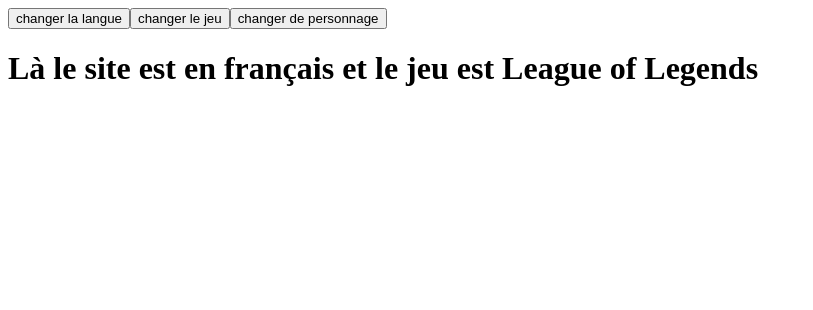
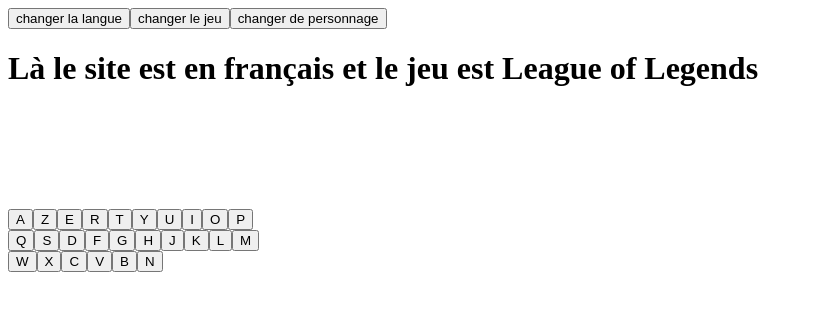
Before and after one commit to antoineswg/Bait-Ping, a React (Vite) app: page / in a window 1280 px wide. Shown: the top 310 px of the page, without its empty margins (0-813 px from the left). Built offline with nearby package versions, Linux system fonts and the light colour scheme.

Commit message:
made a keyboard to guess a letter

```diff
--- a/src/App.tsx
+++ b/src/App.tsx
@@ -1,6 +1,7 @@
 import { useState, useEffect } from 'react';
 import { Header } from './components/Header';
 import { Guess } from './components/Guess';
+import { Keyboard } from './components/Keyboard';
 import headerContent from './content/header.json';
 
 function App() {
@@ -10,7 +11,20 @@
   const [locale, setLocale] = useState(() => {
     return localStorage.getItem('locale') || 'lol';
   });
-  const [language, setLanguage] = useState('fr');
+  const [language, setLanguage] = useState(() => {
+    return localStorage.getItem('language') || 'fr';
+  });
+
+  const [stage, setStage] = useState(0);
+
+  const [deactivatedKeys, setDeactivatedKeys] = useState(() => {
+    const savedKeys = localStorage.getItem('deactivatedKeys');
+    return savedKeys ? JSON.parse(savedKeys) : [];
+  });
+
+  useEffect(() => {
+    localStorage.setItem('deactivatedKeys', JSON.stringify(deactivatedKeys));
+  }, [deactivatedKeys]);
 
   useEffect(() => {
     if (word === '') {
@@ -25,15 +39,20 @@
         .then(data => {
           setWord(data.word);
           localStorage.setItem('word', data.word);
-          console.log("C'est de la triche mais ton champion à deviner c'est : ", data.word);
-        })
+          })
         .catch(error => console.error('Error:', error));
+        setStage(0);
+        setDeactivatedKeys([]);
     }
   }, [locale, word]);
 
   useEffect(() => {
     localStorage.setItem('locale', locale);
   }, [locale]);
+
+  useEffect(() => {
+    localStorage.setItem('language', language);
+  }, [language]);
 
   const wordLenght = word.length;
 
@@ -42,7 +61,8 @@
   return (
     <div>
       <Header language={language} setLanguage={setLanguage} locale={locale} setLocale={setLocale} data={headerData} setWord={setWord}/>
-      <Guess wordLenght={wordLenght} word={word}/>
+      <Guess wordLenght={wordLenght} word={word} guesses={deactivatedKeys}/>
+      <Keyboard language={language} stage={stage} setStage={setStage} deactivatedKeys={deactivatedKeys} setDeactivatedKeys={setDeactivatedKeys} />
     </div>
   );
 }
--- a/src/components/Guess.jsx
+++ b/src/components/Guess.jsx
@@ -1,15 +1,17 @@
 import { GuessComponent } from './GuessComponent';
 
 
-export const Guess = ({wordLenght, word}) => {
+export const Guess = ({wordLenght, word, guesses}) => {
 
     return (
         <div className='guess'>
             {Array.from({ length: wordLenght }).map((_, index) => {
                 const letter = word[index];
-                const nonLetter = /[a-zA-Z]/.test(letter) ? "" : letter;
-                return <GuessComponent key={index} nonLetter={nonLetter} />;
+                const guessed = /[a-zA-Z]/.test(letter) ? "" : letter;
+                const guessedLetter = guesses.includes(letter.toUpperCase()) ? letter : guessed;
+                return <GuessComponent key={index} guessed={guessedLetter} />;
             })}
+            {guesses}
         </div>
     );
   };
--- a/src/components/GuessComponent.jsx
+++ b/src/components/GuessComponent.jsx
@@ -1,9 +1,9 @@
-export const GuessComponent = ({ nonLetter }) => {
-    const className = `guessComponent ${nonLetter !== '' ? 'noBackground' : ''}`;
+export const GuessComponent = ({ guessed }) => {
+    const className = `guessComponent ${guessed !== '' ? 'noBackground' : ''}`;
 
     return (
         <span className={className}>
-            {nonLetter}
+            {guessed.toUpperCase()}
         </span>
     );
 };
--- /dev/null
+++ b/src/components/Keyboard.jsx
@@ -0,0 +1,50 @@
+export const Keyboard = ({ language, stage, setStage, deactivatedKeys, setDeactivatedKeys }) => {
+
+    const printKeyboard = (layout) => {
+        return (
+            <div>
+                {layout.map((row, rowIndex) => (
+                    <div key={rowIndex}>
+                        {row.map((key, keyIndex) => (
+                            <button
+                                key={keyIndex}
+                                onClick={guess}
+                                disabled={deactivatedKeys.includes(key)}
+                            >
+                                {key}
+                            </button>
+                        ))}
+                    </div>
+                ))}
+            </div>
+        );
+    };
+
+    const layoutFr = [
+        ['A', 'Z', 'E', 'R', 'T', 'Y', 'U', 'I', 'O', 'P'],
+        ['Q', 'S', 'D', 'F', 'G', 'H', 'J', 'K', 'L', 'M'],
+        ['W', 'X', 'C', 'V', 'B', 'N']
+    ];
+
+    const layoutEn = [
+        ['Q', 'W', 'E', 'R', 'T', 'Y', 'U', 'I', 'O', 'P'],
+        ['A', 'S', 'D', 'F', 'G', 'H', 'J', 'K', 'L'],
+        ['Z', 'X', 'C', 'V', 'B', 'N', 'M']
+    ];
+
+    const guess = (event) => {
+        const key = event.target.innerText;
+        event.target.setAttribute('disabled', 'disabled');
+        setDeactivatedKeys(prevKeys => [...prevKeys, key]);
+        setStage(prevStage => {
+            const newStage = prevStage + 1;
+            return newStage;
+        });
+    }
+
+    return (
+        <div className='keyboard'>
+            {printKeyboard(language === 'fr' ? layoutFr : layoutEn)}
+        </div>
+    );
+};
--- a/src/index.css
+++ b/src/index.css
@@ -22,4 +22,7 @@
 .guessComponent.noBackground{
     background-color: transparent;
     border: none;
+    width: 1.5rem;
+    margin-left: 0;
+    margin-right: 0;
 }
```
